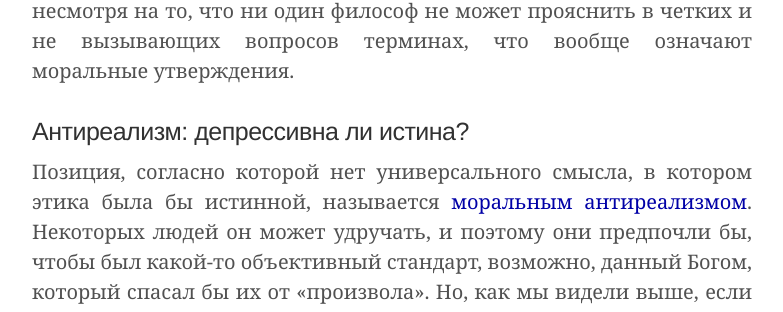
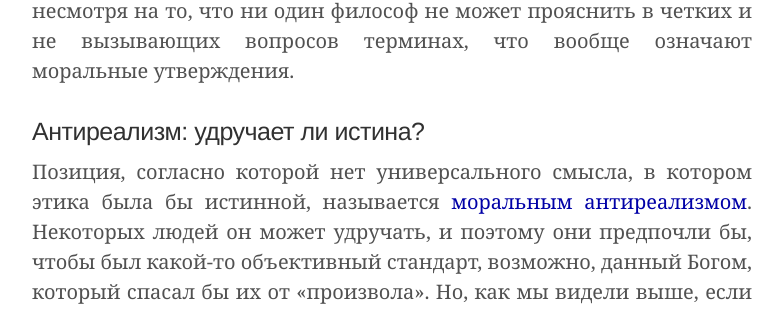
Before and after one commit to ReducingSuffering/reducingsuffering.github.io, a Jekyll site: the page built from _articles/lukas-gloor-ethics-and-objectivity.md, in a window 1280 px wide and 900 px high, scrolled down 5352 px. Shown: the part 143-455 px from the top of the window, without its empty margins (248-1031 px from the left). Built offline with Jekyll 4.4.1, drawn with Linux system fonts in a browser that asks for light colours.

Commit message:
Update lukas-gloor-ethics-and-objectivity.md

```diff
--- a/_articles/lukas-gloor-ethics-and-objectivity.md
+++ b/_articles/lukas-gloor-ethics-and-objectivity.md
@@ -62,7 +62,7 @@ preview: https://crucialconsiderations.org/wp-content/uploads/2015/01/secethics3
 
 Мнение о том, что моральные интуиции являются биологической адаптацией, поддерживается также [теорией моральных оснований](http://www.ted.com/talks/jonathan_haidt_on_the_moral_mind), разработанной социальным психологом Джонатаном Хайдтом. Если эта точка зрения верна, она объясняет сильную привлекательность идеи о том, что существуют универсальные моральные факты, делающие истинными определенные моральные утверждения, несмотря на то, что ни один философ не может прояснить в четких и не вызывающих вопросов терминах, что вообще означают моральные утверждения.
 
-### Антиреализм: депрессивна ли истина?
+### Антиреализм: удручает ли истина?
 
 Позиция, согласно которой нет универсального смысла, в котором этика была бы истинной, называется [моральным антиреализмом](http://plato.stanford.edu/entries/moral-anti-realism/). Некоторых людей он может удручать, и поэтому они предпочли бы, чтобы был какой-то объективный стандарт, возможно, данный Богом, который спасал бы их от «произвола». Но, как мы видели выше, если Платон прав, теисты находятся в той же лодке. Более того, такое отчаяние кажется неуместным, поскольку антиреализм ни в коей мере не подразумевает нигилизма (точки зрения, согласно которой не имеет значения, что мы делаем).
 
```
